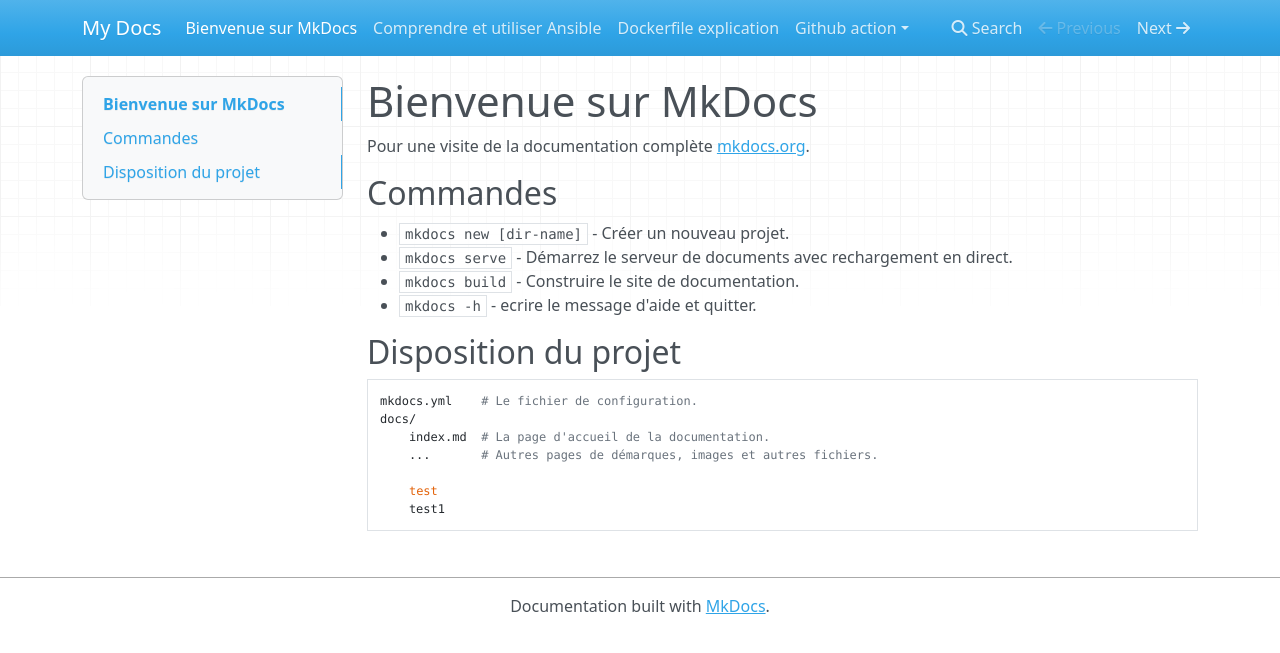
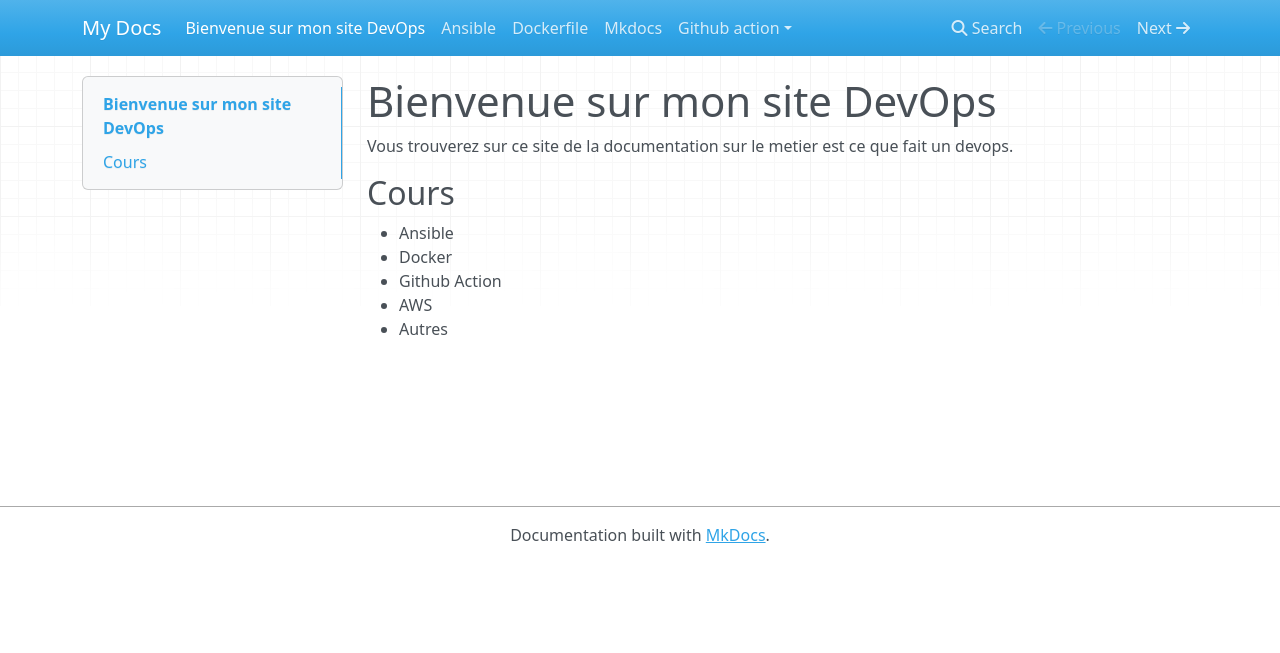
Before and after one commit to MelkiBenjamin/Challenge-AWS-Site-MkDocs, an MkDocs documentation site: the page built from docs/index.md, in a window 1280 px wide. Shown: the top 653 px of the page. Built offline with MkDocs 1.6.1, drawn with Linux system fonts in a browser that asks for light colours; nearby versions of some CDN libraries.

Commit message:
test aws s3 site

```diff
--- a/docs/ansible.md
+++ b/docs/ansible.md
@@ -2,7 +2,7 @@
 sidebar_position: 4
 ---
 
-# Comprendre et utiliser Ansible
+# Ansible
 
 Etapes pour utiliser ansible:
 1) creer conteneur serveur-web (nom_conteneur)
--- a/docs/index.md
+++ b/docs/index.md
@@ -1,20 +1,11 @@
-# Bienvenue sur MkDocs
+# Bienvenue sur mon site DevOps
 
-Pour une visite de la documentation complète [mkdocs.org](https://www.mkdocs.org).
+Vous trouverez sur ce site de la documentation sur le metier est ce que fait un devops.
 
-## Commandes
+## Cours
 
-* `mkdocs new [dir-name]` - Créer un nouveau projet.
-* `mkdocs serve` - Démarrez le serveur de documents avec rechargement en direct.
-* `mkdocs build` - Construire le site de documentation.
-* `mkdocs -h` - ecrire le message d'aide et quitter.
-
-## Disposition du projet
-
-    mkdocs.yml    # Le fichier de configuration.
-    docs/
-        index.md  # La page d'accueil de la documentation.
-        ...       # Autres pages de démarques, images et autres fichiers.
-
-        test
-        test1
+- Ansible
+- Docker
+- Github Action
+- AWS
+- Autres
```
Also changed, not shown: docs/dockerfile.md (renamed from docs/dockerfile explication.md), docs/mkdocs.md (added).
